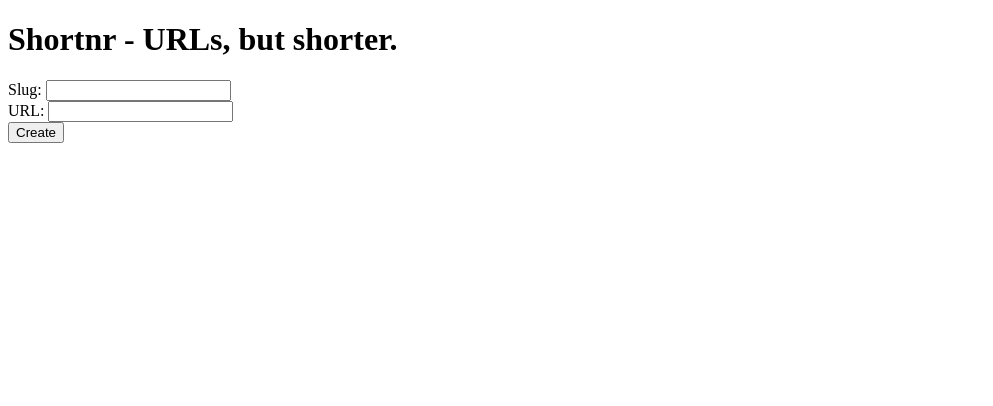
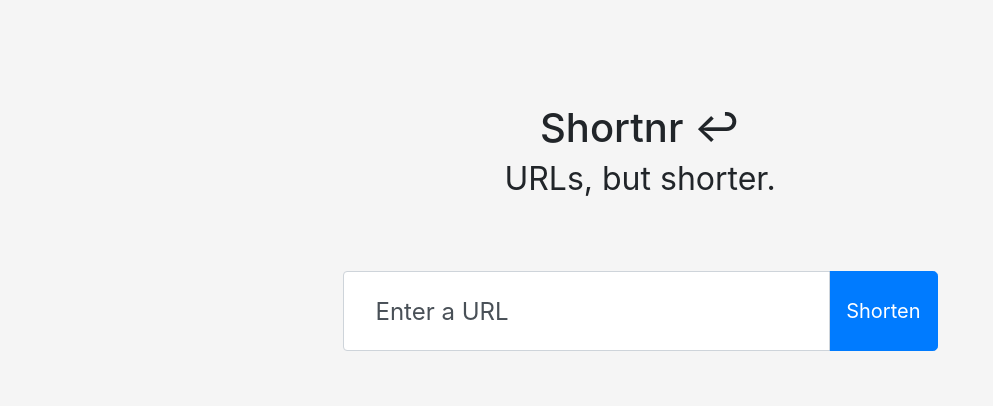
Before and after one commit to ZacharyMcGuire/shortnr, a Flask app: page / in a window 1280 px wide. Shown: the top 406 px of the page, without its empty margins (0-993 px from the left). Run offline with Flask 2, Linux system fonts and the light colour scheme; some libraries are stand-ins or nearby versions.

Commit message:
added razzmatazz 🎆

```diff
--- a/shortnr/forms.py
+++ b/shortnr/forms.py
@@ -1,8 +1,11 @@
 from flask_wtf import FlaskForm
-from wtforms import StringField
-from wtforms.validators import Length, InputRequired, URL
+from wtforms.validators import data_required, url, length
+from wtforms.fields import StringField
+from wtforms.fields.html5 import URLField
 
 
 class ShortUrlForm(FlaskForm):
-    slug = StringField('Slug', [Length(max=7)])
-    url = StringField('URL', [URL(require_tld=True, message='Please enter a valid URL'), InputRequired()])
+    url = URLField(u'Enter a URL', validators=[
+        data_required(),
+        url()
+    ])
--- /dev/null
+++ b/shortnr/static/style.css
@@ -0,0 +1,64 @@
+@import "https://stackpath.bootstrapcdn.com/bootstrap/4.5.0/css/bootstrap.min.css";
+
+body {
+    display: -ms-flexbox;
+    display: flex;
+    -ms-flex-align: center;
+    align-items: center;
+    padding-top: 40px;
+    padding-bottom: 40px;
+    background-color: #f5f5f5;
+}
+
+.main, .main > form {
+    margin: auto;
+    padding-top: 5%;
+}
+
+.main .form-control {
+    padding: 2rem;
+    /* font-size: 1.5rem; */
+}
+
+.form-label-group {
+  position: relative;
+  margin-bottom: 1rem;
+}
+
+.form-label-group > input,
+.form-label-group > label {
+  height: 5rem;
+  padding: 1rem;
+  padding-left: 0;
+  font-size: 1.5rem;
+  z-index: 3;
+}
+
+.form-label-group > label {
+  position: absolute;
+  top: 0rem;
+  left: 2rem;
+  display: block;
+  width: 100%;
+  margin-bottom: 0; /* Override default `<label>` margin */
+  line-height: 1rem;
+  color: #495057;
+  pointer-events: none;
+  cursor: text; /* Match the input under the label */
+  border: 1px solid transparent;
+  border-radius: .25rem;
+  transition: all .1s ease-in-out;
+  padding-top: 2rem;
+}
+
+.form-label-group input::placeholder {
+  color: transparent;
+}
+
+input:not(:placeholder-shown) ~ label {
+  padding-top: .25rem;
+  padding-bottom: .25rem;
+  font-size: 1rem;
+  color: #373e47;
+  z-index: 3;
+}
--- a/shortnr/templates/index.html
+++ b/shortnr/templates/index.html
@@ -1,30 +1,48 @@
 <!DOCTYPE html>
 <html lang="en">
+
 <head>
     <meta charset="UTF-8">
     <title>Shortnr</title>
+    <link rel="stylesheet" href="{{ url_for('static', filename='style.css') }}">
+    <link rel="shortcut icon" href="{{ url_for('static', filename='favicon.ico') }}">
 </head>
+
 <body>
-<header>
-    <h1>Shortnr - URLs, but shorter.</h1>
+    <div class="container-fluid">
+        <div class="row">
+            <div class="main col-md-12">
+                <header class="text-center">
+                    <h1>
+                        Shortnr &hookleftarrow;<br>
+                        <small>URLs, but shorter.</small>
+                    </h1>
                 </header>
-<form method="POST" action="{{ url_for('create_short_url') }}">
+
+                <form class="col-sm-12 col-md-8 col-lg-6" method="POST" action="{{ url_for('create_short_url') }}">
                     {{ form.csrf_token }}
-    <div>{{ form.slug.label }}: {{ form.slug }}</div>
-    {% if form.slug.errors %}
-    <ul class="errors">{% for error in form.slug.errors %}
+                    {% if form.url.errors %}
+                    <ul class="errors">
+                        {% for error in form.url.errors %}
                         <li>{{ error }}</li>
                         {% endfor %}
                     </ul>
                     {% endif %}
-    <div>{{ form.url.label }}: {{ form.url }}</div>
-    {% if form.url.errors %}
-    <ul class="errors">{% for error in form.url.errors %}
-        <li>{{ error }}</li>
-        {% endfor %}
-    </ul>
-    {% endif %}
-    <button type="submit" value="Go">Create</button>
+                    <div class="form-label-group input-group">
+                        {{ form.url(class='form-control', placeholder='url') }}
+                        {{ form.url.label }}
+                        <div class="input-group-append">
+                            <button class="btn btn-primary btn-lg" id="button-submit" type="submit" value="Go">
+                                Shorten
+                            </button>
+                        </div>
+                    </div>
                 </form>
+            </div>
+
+        </div>
+
+    </div>
 </body>
+
 </html>
```
Also changed, not shown: shortnr/static/favicon.ico (added). Lines whose indentation alone changed are shown as unchanged.
